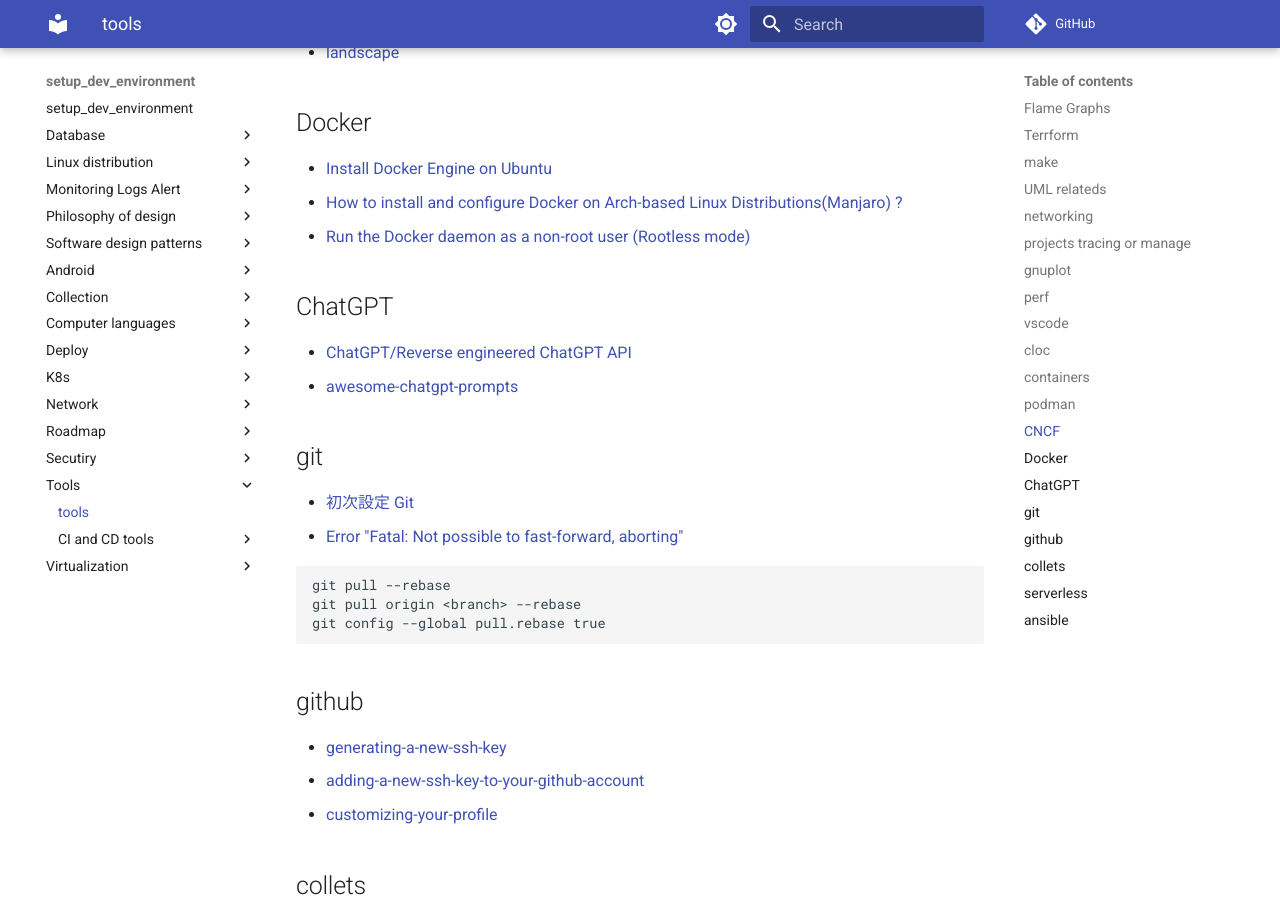
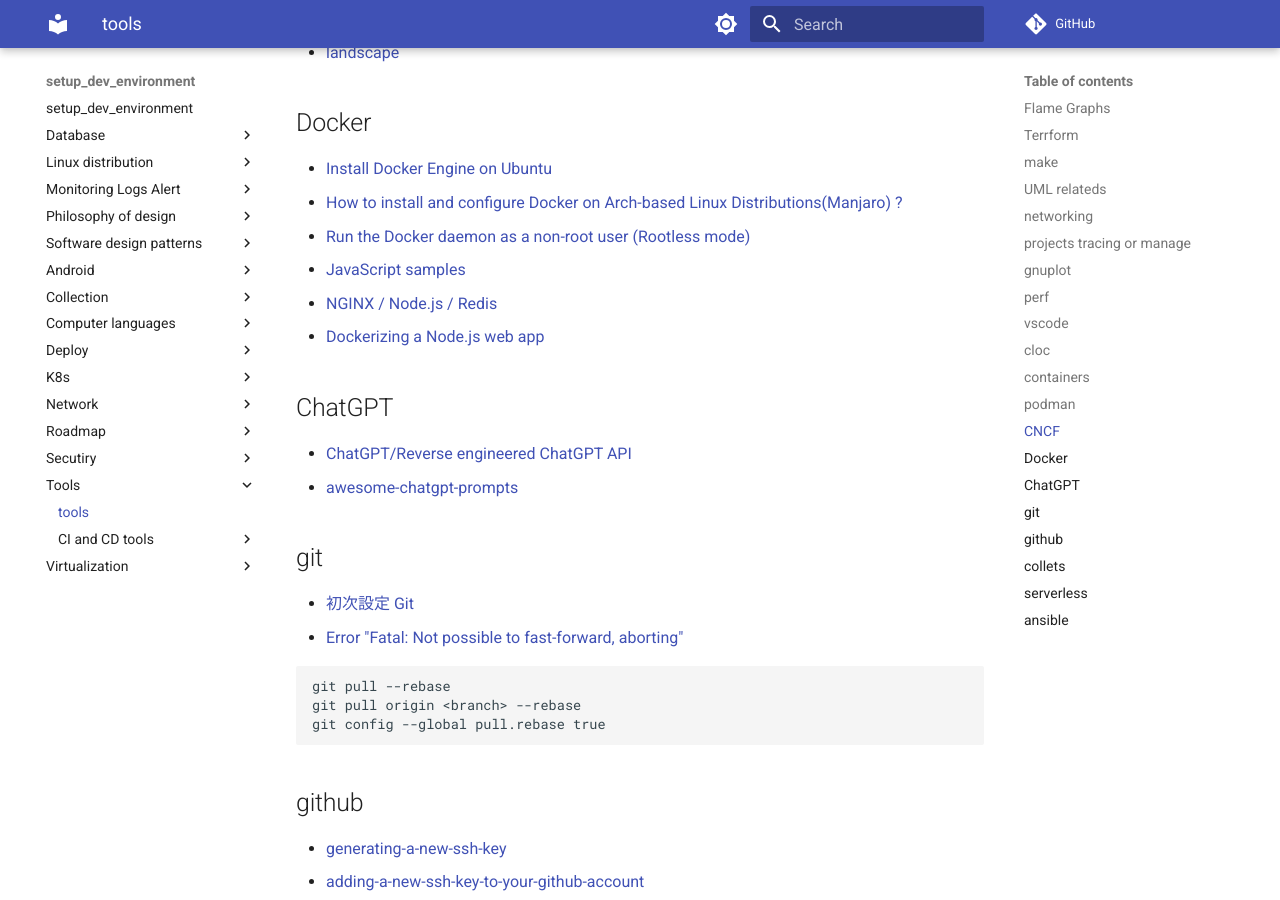
Before and after one commit to hong539/setup_dev_environment, an MkDocs documentation site: the page built from docs/tools/tools.md, in a window 1280 px wide and 900 px high, scrolled down 2609 px. Built offline with MkDocs 1.6.1 and Material for MkDocs 9.7.7, drawn with Linux system fonts in a browser that asks for light colours; comment, search, counter and statistics services are not loaded.

Commit message:
[skip ci] update docs

```diff
--- a/docs/tools/tools.md
+++ b/docs/tools/tools.md
@@ -90,6 +90,9 @@
 * [Install Docker Engine on Ubuntu](https://docs.docker.com/engine/install/ubuntu/)
 * [How to install and configure Docker on Arch-based Linux Distributions(Manjaro) ?](https://www.geeksforgeeks.org/how-to-install-and-configure-docker-on-arch-based-linux-distributionsmanjaro/)
 * [Run the Docker daemon as a non-root user (Rootless mode)](https://docs.docker.com/engine/security/rootless/)
+* [JavaScript samples](https://docs.docker.com/samples/javascript/)
+* [NGINX / Node.js / Redis](https://github.com/docker/awesome-compose/tree/master/nginx-nodejs-redis)
+* [Dockerizing a Node.js web app](https://nodejs.org/en/docs/guides/nodejs-docker-webapp)
 
 ## ChatGPT
 
```
